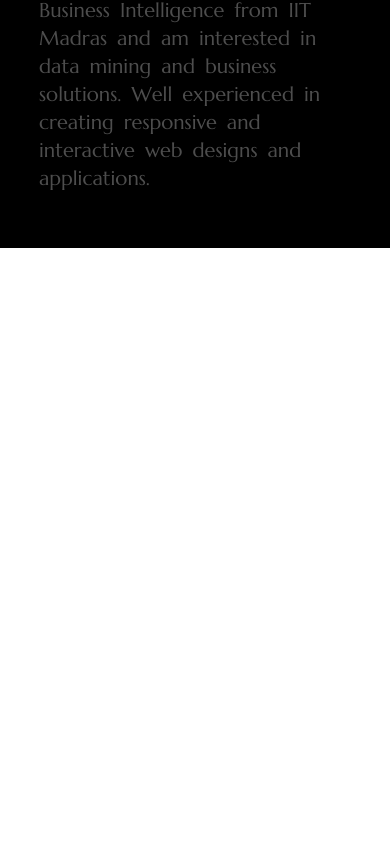
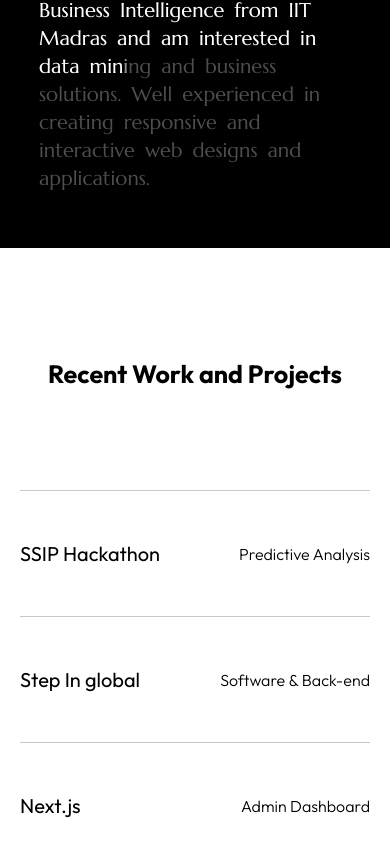
Before and after one commit to Hellcaster99/portfolio, a Next.js app: page / in a window 390 px wide. Shown: the part 1093-1948 px from the top of the page. Before the commit the page ends 1341 px from the top, so only its background shows below. Built offline with nearby package versions, Linux system fonts and the light colour scheme.

Commit message:
exp section

```diff
--- a/package.json
+++ b/package.json
@@ -12,6 +12,7 @@
     "@motionone/utils": "^10.17.0",
     "@studio-freight/lenis": "^1.0.39",
     "framer-motion": "^11.0.8",
+    "gsap": "^3.12.5",
     "next": "14.1.3",
     "react": "^18",
     "react-dom": "^18"
--- a/src/pages/index.js
+++ b/src/pages/index.js
@@ -4,6 +4,7 @@ import { Outfit } from "next/font/google";
 
 import Hero from "@/ui/Hero";
 import About from "@/ui/About";
+import Exp from "@/ui/Exp";
 
 const outfit = Outfit({ subsets: ["latin"] });
 
@@ -19,6 +20,7 @@ export default function Home() {
       <main className={outfit.className}>
         <Hero/>
         <About/>
+        <Exp/>
       </main>
     </>
   );
--- a/src/styles/About.module.css
+++ b/src/styles/About.module.css
@@ -2,7 +2,7 @@
     width: 100%;
     min-height: 50vh;
     background: #000;
-    padding: 8% 10%;
+    padding: 8% 18%;
     position: relative;
 
     .box{
--- /dev/null
+++ b/src/styles/Exp.module.css
@@ -0,0 +1,66 @@
+.container{
+    display: flex;
+    flex-direction: column;
+    height: 100vh;
+    align-items: center;
+    justify-content: center;
+    /* padding: 5% 0; */
+}
+
+.ds, .sd{
+    display: flex;
+    flex-direction: column;
+    justify-content: space-between;
+    align-items: center;
+    height: 70vh;
+}
+
+.h1{
+    margin: 100px auto;
+    font-size: 50px;
+}
+
+.h2{
+    font-size: 30px;
+}
+
+.row{
+    width: 1000px;
+    display: flex;
+    flex-direction: column;
+    align-items: center;
+    justify-content: center;
+}
+
+@media only screen and (max-width:750px){
+    .row{
+        width: 600px;
+    }
+}
+
+@media only screen and (max-width:600px){
+    .h1{
+        font-size: 40px;
+    }
+    .row{
+        width: 500px;
+    }
+}
+
+@media only screen and (max-width:500px){
+    .h1{
+        font-size: 25px;
+    }
+    .row{
+        width: 350px;
+    }
+}
+
+@media only screen and (max-width:350px){
+    .h1{
+        font-size: 20px;
+    }
+    .row{
+        width: 300px;
+    }
+}
--- a/src/styles/Home.module.css
+++ b/src/styles/Home.module.css
@@ -29,12 +29,13 @@
     display: flex;
     justify-content: center;
     align-items: center;
-    height: 20px;
-    width: 20px;
+    height: 5px;
+    width: 5px;
     border-radius: 50%;
     position: fixed;
     top:0;
     left:0;
+
 
     /* .point{
       width: 10px;
--- /dev/null
+++ b/src/styles/Modal.module.css
@@ -0,0 +1,50 @@
+.modalContainer{
+    height: 350px;
+    width: 400px;
+    position: absolute;
+    background-color: white;
+    overflow: hidden;
+    pointer-events: none;
+    display: flex;
+    align-items: center;
+    justify-content: center;
+}
+
+.modalSlider{
+    height: 100%;
+    width: 100%;
+    position: absolute;
+    transition: top 0.5s cubic-bezier(0.76, 0, 0.24, 1);
+}
+
+.modal{
+    height: 100%;
+    width: 100%;
+    display: flex;
+    align-items: center;
+    justify-content: center;
+}
+
+.modal img{
+    height: auto;
+}
+
+.cursor, .cursorLabel{
+    width: 80px;
+    height: 80px;
+    border-radius: 50%;
+    background-color: #455CE9;
+    color: white;
+    position: absolute;
+    z-index: 2;
+    display: flex;
+    align-items: center;
+    justify-content: center;
+    font-size: 14px;
+    font-weight: 300;
+    pointer-events: none;
+}
+
+.cursorLabel{
+    background-color: transparent;
+}
--- /dev/null
+++ b/src/styles/Project.module.css
@@ -0,0 +1,61 @@
+.project{
+    display: flex;
+    width: 100%;
+    justify-content: space-between;
+    align-items: center;
+    padding: 50px 100px 50px 100px;
+    border-top: 1px solid rgb(201, 201, 201);
+    cursor: pointer;
+    transition: all 0.2s;
+}
+.project:last-of-type{
+    border-bottom: 1px solid rgb(201, 201, 201);
+}
+
+.project:hover{
+    opacity: 0.5;
+}
+
+.project:hover h2{
+    transform: translateX(-10px);
+}
+
+.project:hover p{
+    transform: translateX(10px);
+}
+
+.project h2{
+    font-size: 50px;
+    margin: 0px;
+    font-weight: 400;
+    transition: all 0.4s;
+}
+
+.project p{
+    transition: all 0.4s;
+    font-weight: 300;
+}
+
+@media only screen and (max-width:750px){
+    .project{
+        padding: 50px 0;
+    }
+
+    .project h2{
+        font-size: 40px;
+    }
+}
+
+@media only screen and (max-width:600px){
+
+    .project h2{
+        font-size: 30px;
+    }
+}
+
+@media only screen and (max-width:500px){
+
+    .project h2{
+        font-size: 20px;
+    }
+}
--- /dev/null
+++ b/src/ui/Exp.jsx
@@ -0,0 +1,57 @@
+'use client';
+import styles from '@/styles/Exp.module.css'
+import {motion as m} from 'framer-motion'
+import { useState } from 'react';
+import Project from './Project';
+import Modal from './Modal';
+
+
+const projects = [
+  {
+    title: "SSIP Hackathon",
+    src: "plant.jpg",
+    color: "#000000",
+    category: "Predictive Analysis"
+  },
+  {
+    title: "Step In global",
+    src: "client.jpg",
+    color: "#8C8C8C",
+    category: "Software & Back-end"
+  },
+  {
+    title: "Next.js",
+    src: "dashboard.jpg",
+    color: "#EFE8D3",
+    category: "Admin Dashboard"
+  },
+  {
+    title: "Hi-Power",
+    src: "hipower.jpg",
+    color: "#706D63",
+    category: "E-commerce website"
+  }
+]
+
+export default function Exp() {
+
+  const [modal, setModal] = useState({active: false, index: 0})
+
+  return (
+    <>
+    <div id="exp" className={styles.container}>
+        <m.h1 className={styles.h1} initial={{opacity:0,y:"40%"}} whileInView={{opacity:1,y:0,transition:{duration:1.5,type:"spring",delay:0.1}}}>Recent Work and Projects</m.h1>
+        <div className={styles.ds}>
+            <div className={styles.row}>
+            {
+                projects.map( (project, index) => {
+                return <Project index={index} title={project.title} category={project.category} setModal={setModal} key={index}/>
+                })
+            }
+            </div>
+            <Modal modal={modal} projects={projects}/>
+        </div>
+    </div>
+    </>
+  )
+}
--- a/src/ui/Hero.jsx
+++ b/src/ui/Hero.jsx
@@ -89,6 +89,16 @@ export default function Hero(){
         }
     }
 
+    const trailVariants = {
+      default: i => ({
+        width:1,
+        height:1,
+        x: mousePos.x,
+        y: mousePos.y,
+        transition:{delay: i*0.0001}
+      })
+    }
+
     // const [color,setColor] = useState(false);
     const mouseMove = (e) => {
         setMousPos({
@@ -129,7 +139,21 @@ export default function Hero(){
                 variants={mouseVariants}
                 animate="default"
             >
-            </m.div> */}
+            </m.div>
+            {
+
+              [1,2,3,4,5,6,7,8,9,10,11,12,13,14,15,16,17,18,19,20].map((item,i)=>{
+                return (
+                  <m.div
+                    key={i}
+                    className={styles.cursor}
+                    custom={item}
+                    variants={trailVariants}
+                    animate="default"
+              />
+                )
+              })
+            } */}
             <div className={styles.box}>
                 <m.div className={styles.intro}
                     variants={{
--- a/src/ui/Mobilenav.jsx
+++ b/src/ui/Mobilenav.jsx
@@ -18,7 +18,7 @@ const navItems = [
     },
     {
       title: "Work",
-      href: "work",
+      href: "exp",
     },
     {
         title: "Skills",
--- /dev/null
+++ b/src/ui/Modal.jsx
@@ -0,0 +1,86 @@
+import { useRef, useEffect } from 'react';
+import { motion } from 'framer-motion';
+import gsap from 'gsap';
+import Image from 'next/image';
+import styles from '@/styles/Modal.module.css';
+
+const scaleAnimation = {
+    initial: {scale: 0, x:"-50%", y:"-50%"},
+    enter: {scale: 1, x:"-50%", y:"-50%", transition: {duration: 0.4, ease: [0.76, 0, 0.24, 1]}},
+    closed: {scale: 0, x:"-50%", y:"-50%", transition: {duration: 0.4, ease: [0.32, 0, 0.67, 0]}}
+}
+
+export default function index({modal, projects}) {
+
+  const { active, index } = modal;
+
+  const modalContainer = useRef(null);
+  const cursor = useRef(null);
+  const cursorLabel = useRef(null);
+
+  useEffect( () => {
+
+    //Move Container
+
+    let xMoveContainer = gsap.quickTo(modalContainer.current, "left", {duration: 0.8, ease: "power3"})
+
+    let yMoveContainer = gsap.quickTo(modalContainer.current, "top", {duration: 0.8, ease: "power3"})
+
+    //Move cursor
+
+    let xMoveCursor = gsap.quickTo(cursor.current, "left", {duration: 0.5, ease: "power3"})
+
+    let yMoveCursor = gsap.quickTo(cursor.current, "top", {duration: 0.5, ease: "power3"})
+
+    //Move cursor label
+
+    let xMoveCursorLabel = gsap.quickTo(cursorLabel.current, "left", {duration: 0.45, ease: "power3"})
+
+    let yMoveCursorLabel = gsap.quickTo(cursorLabel.current, "top", {duration: 0.45, ease: "power3"})
+
+
+
+    window.addEventListener('mousemove', (e) => {
+
+      const { pageX, pageY } = e;
+
+      xMoveContainer(pageX)
+
+      yMoveContainer(pageY)
+
+      xMoveCursor(pageX)
+
+      yMoveCursor(pageY)
+
+      xMoveCursorLabel(pageX)
+
+      yMoveCursorLabel(pageY)
+
+    })
+
+  }, [])
+
+  return (
+    <>
+        <motion.div ref={modalContainer} variants={scaleAnimation} initial="initial" animate={active ? "enter" : "closed"} className={styles.modalContainer}>
+            <div style={{top: index * -100 + "%"}} className={styles.modalSlider}>
+            {
+                projects.map( (project, index) => {
+                const { src, color } = project
+                return <div className={styles.modal} style={{backgroundColor: color}} key={`modal_${index}`}>
+                    <Image
+                    src={`/images/${src}`}
+                    width={300}
+                    height={0}
+                    alt="image"
+                    />
+                </div>
+                })
+            }
+            </div>
+        </motion.div>
+        {/* <motion.div ref={cursor} className={styles.cursor} variants={scaleAnimation} initial="initial" animate={active ? "enter" : "closed"}></motion.div> */}
+        {/* <motion.div ref={cursorLabel} className={styles.cursorLabel} variants={scaleAnimation} initial="initial" animate={active ? "enter" : "closed"}>View</motion.div> */}
+    </>
+  )
+}
--- /dev/null
+++ b/src/ui/Project.jsx
@@ -0,0 +1,14 @@
+'use client';
+import React from 'react'
+import {motion as m} from 'framer-motion';
+import styles from '@/styles/Project.module.css';
+
+export default function index({index, title,category, setModal}) {
+
+    return (
+        <m.div initial={{opacity:0,y:"40%"}} whileInView={{opacity:1,y:0,transition:{duration:1.5,type:"spring",delay:0.1}}} onMouseEnter={() => {setModal({active: true, index})}} onMouseLeave={() => {setModal({active: false, index})}} className={styles.project}>
+            <h2>{title}</h2>
+            <p>{category}</p>
+        </m.div>
+    )
+}
```
Also changed, not shown: 1 other file (tests, documents, lock files or other folders).
